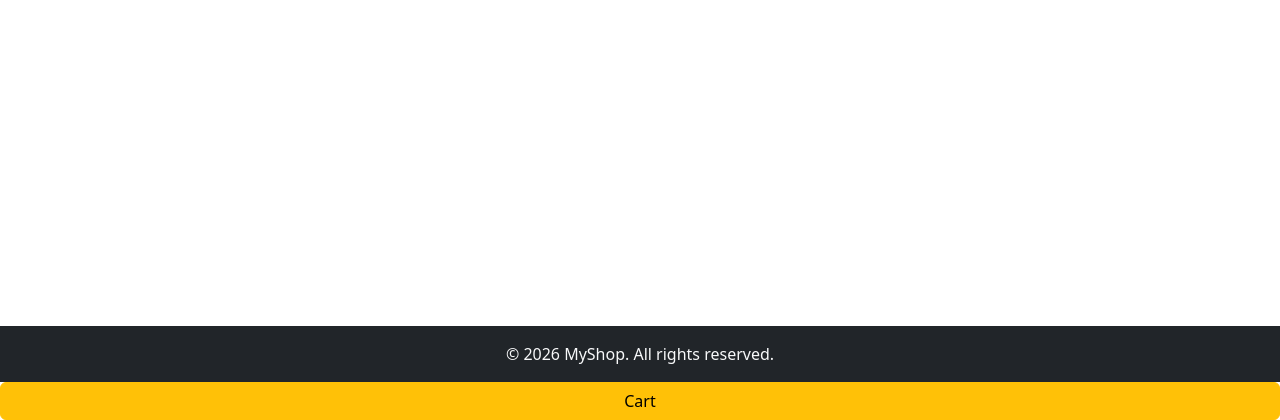
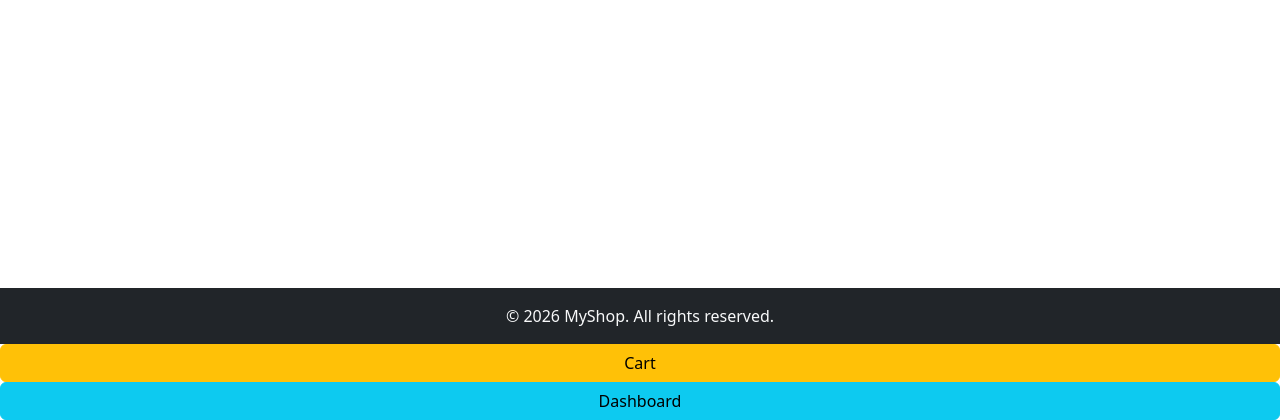
Before and after one commit to elangosakthivel-124/ecommerce, a Django app: template templates/cart.html in a window 1280 px wide. Shown: the part 380-800 px from the top of the page. Run offline with Django 3.2, Linux system fonts and the light colour scheme; the template is opened without the code that fills it, so the values that code supplies are empty.

Commit message:
Update base.html

```diff
--- a/templates/base.html
+++ b/templates/base.html
@@ -70,6 +70,8 @@
 
     {% block extra_js %}{% endblock %}
     <a href="/cart/" class="btn btn-warning">Cart</a>
+    <a href="/dashboard/" class="btn btn-info">Dashboard</a>
+
 
 </body>
 </html>
```
